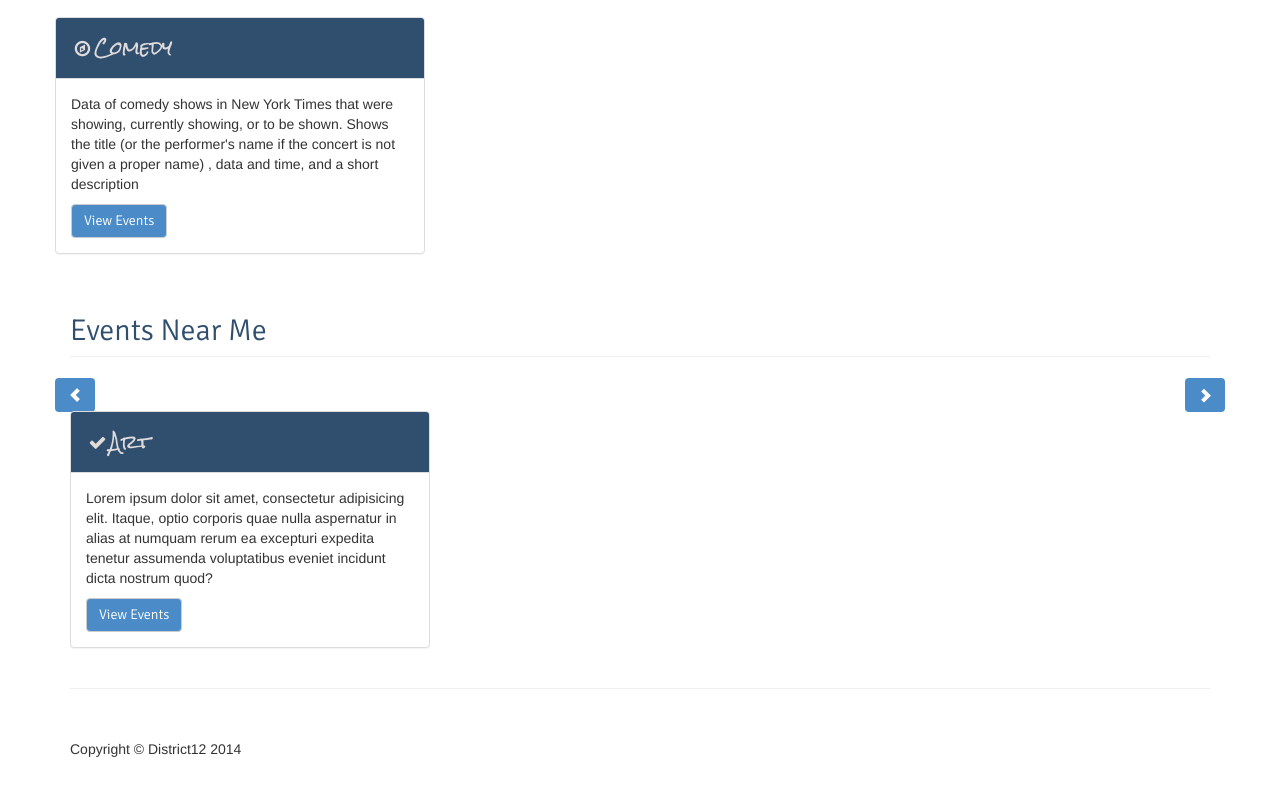
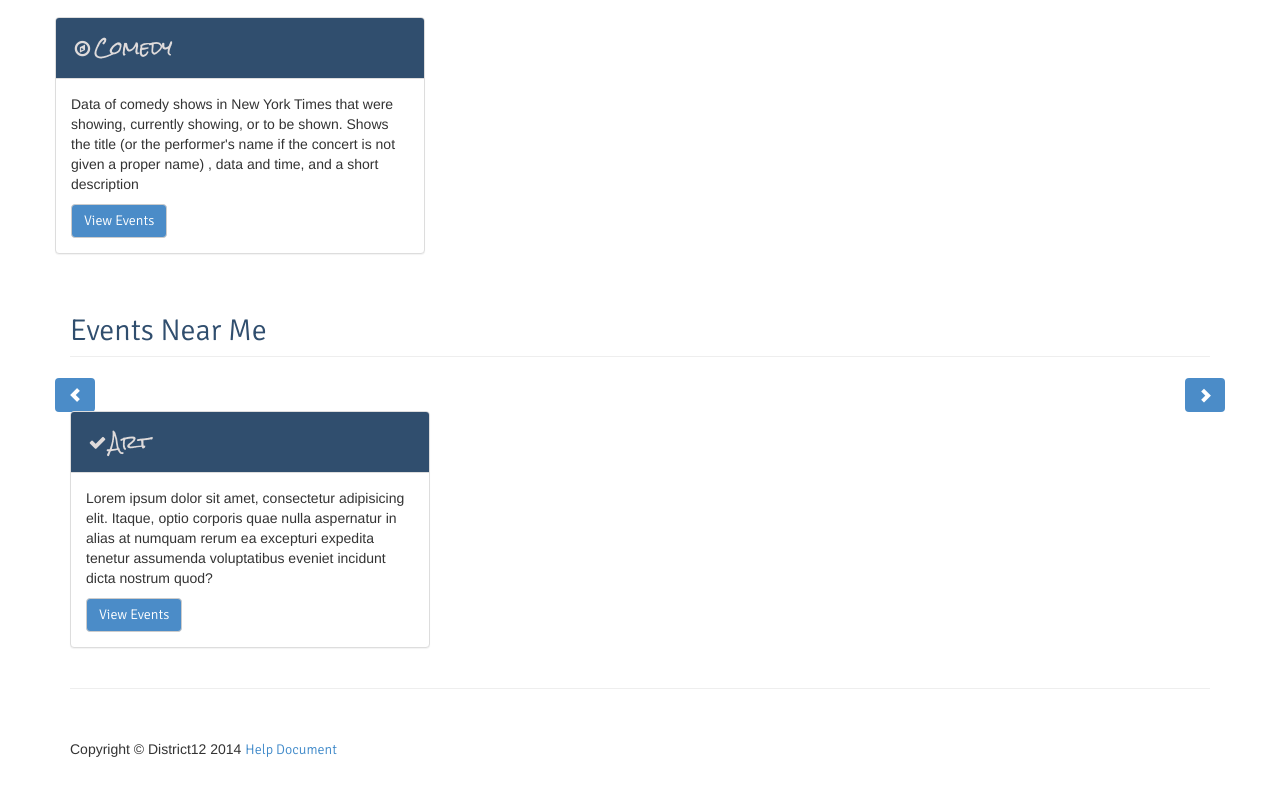
Before and after one commit to jw3046/district12, a plain HTML site: page index.html in a window 1280 px wide. Shown: the part 1249-2045 px from the top of the page. Drawn offline with Linux system fonts and the light colour scheme; some packages are replaced by stand-ins of ours.

Commit message:
Add help link to index

```diff
--- a/index.html
+++ b/index.html
@@ -314,7 +314,7 @@
         <footer>
             <div class="row">
                 <div class="col-lg-12">
-                    <p>Copyright &copy; District12 2014</p>
+                    <p>Copyright &copy; District12 2014 <span style="text-align:right;"><a href="District 12 User Manual.pdf">Help Document</a></span></p>
                 </div>
             </div>
         </footer>
```
